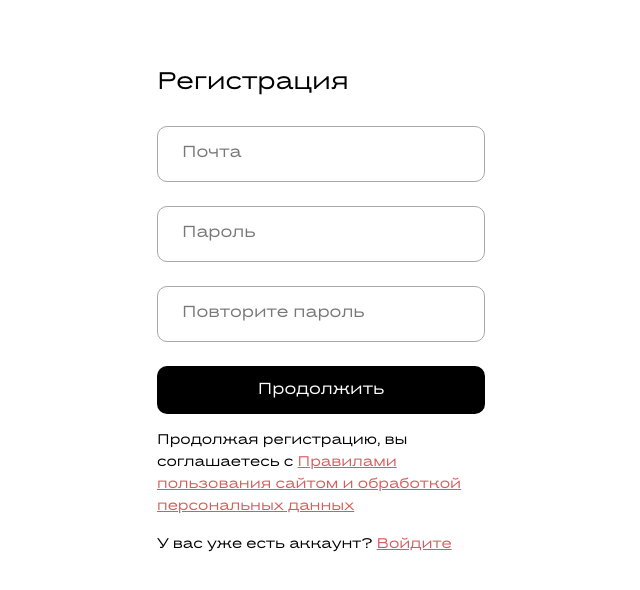
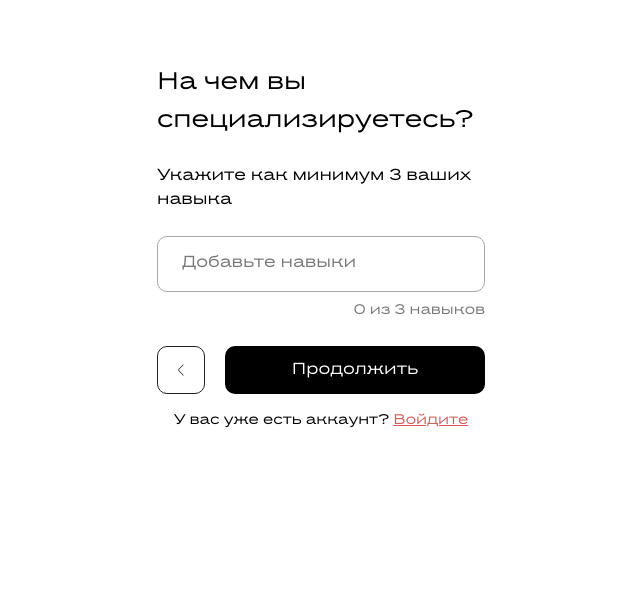
Before and after one commit to hayakawwa/hackathon-jam, a Next.js app: page /register in a window 1280 px wide. Shown: the top 590 px of the page, without its empty margins (365-1005 px from the left). Built offline with nearby package versions, Linux system fonts and the light colour scheme.

Commit message:
Небольшая шлифовка начальной верстки регистрации

```diff
--- a/src/app/components/Register/Register.tsx
+++ b/src/app/components/Register/Register.tsx
@@ -9,7 +9,7 @@ import BackArrow from '../../assets/back-arrow.svg';
 import Image from "next/image";
 
 const Register = () => {
-    const [currentStep, setCurrentStep] = useState<RegisterSteps>(RegisterSteps.Initial);
+    const [currentStep, setCurrentStep] = useState<RegisterSteps>(RegisterSteps.Skills);
 
     const goToNextStep = () => {
         setCurrentStep(currentStep + 1);
@@ -32,7 +32,8 @@ const Register = () => {
                             <Image src={BackArrow} alt={''}/>
                         </button>
                     }
-                    <Button onClick={goToNextStep}>Продолжить</Button>
+                    {currentStep !== RegisterSteps.Avatar && <Button onClick={goToNextStep}>Продолжить</Button>}
+                    {currentStep === RegisterSteps.Avatar && <Button onClick={goToNextStep}>Создать профиль</Button>}
                 </div>
             </form>
             <div className={cls.footer + ''}>
--- a/src/app/components/Register/Step/Step.tsx
+++ b/src/app/components/Register/Step/Step.tsx
@@ -32,9 +32,9 @@ const Step: FC<IStepProps> = ({step}) => {
                 </div>
             ))}
             {inputs &&
-                inputs.map(({placeholder, name, value = '', required = false, isPassword = false}) => (
+                inputs.map(({placeholder, name, value = '', required = false, isPassword = false, subText}) => (
                 <div className={cls.inputs}>
-                    <Input key={name} placeholder={placeholder} name={name} value={value} required={required} isPassword={isPassword}/>
+                    <Input key={name} placeholder={placeholder} name={name} value={value} required={required} isPassword={isPassword} subText={subText}/>
                 </div>
             ))}
             {plates &&
--- a/src/app/components/Register/Step/StepsData.tsx
+++ b/src/app/components/Register/Step/StepsData.tsx
@@ -84,7 +84,8 @@ export const stepsData: IStepsData = {
         inputs: [
             {
                 placeholder: 'Добавьте навыки',
-                name: 'skills'
+                name: 'skills',
+                subText: '0 из 3 навыков'
             },
         ],
     },
--- a/src/app/components/ui-kit/Input/Input.module.scss
+++ b/src/app/components/ui-kit/Input/Input.module.scss
@@ -1,4 +1,8 @@
 @import "../../../consts";
+
+.wrapper {
+  display: inline-block;
+}
 
 .input {
   display: block;
@@ -18,3 +22,13 @@
     color: $base-input-placeholder;
   }
 }
+
+.subText {
+  font-size: 14px;
+  line-height: 22.12px;
+
+  color: $base-input-placeholder;
+  text-align: right;
+
+  margin-top: 8px;
+}
--- a/src/app/components/ui-kit/Input/Input.tsx
+++ b/src/app/components/ui-kit/Input/Input.tsx
@@ -7,13 +7,15 @@ export interface IInputProps {
     className?: string,
     value?: string,
     required?: boolean,
-    isPassword?: boolean
+    isPassword?: boolean,
+    subText?: string
 }
 
 // TODO: добавить отображение обязательных полей
 
-const Input: FC<IInputProps> = ({placeholder, name, className = '', value, required = false, isPassword = false}) => {
+const Input: FC<IInputProps> = ({placeholder, name, className = '', value, required = false, isPassword = false, subText}) => {
     return (
+        <div className={cls.wrapper}>
             <input
                 className={cls.input + className}
                 type={isPassword ? 'password' : 'text'}
@@ -22,6 +24,8 @@ const Input: FC<IInputProps> = ({placeholder, name, className = '', value, requi
                 id={name}
                 required={required}
             />
+            <p className={cls.subText}>{subText}</p>
+        </div>
     )
 }
 
```
Lines whose indentation alone changed are shown as unchanged.
